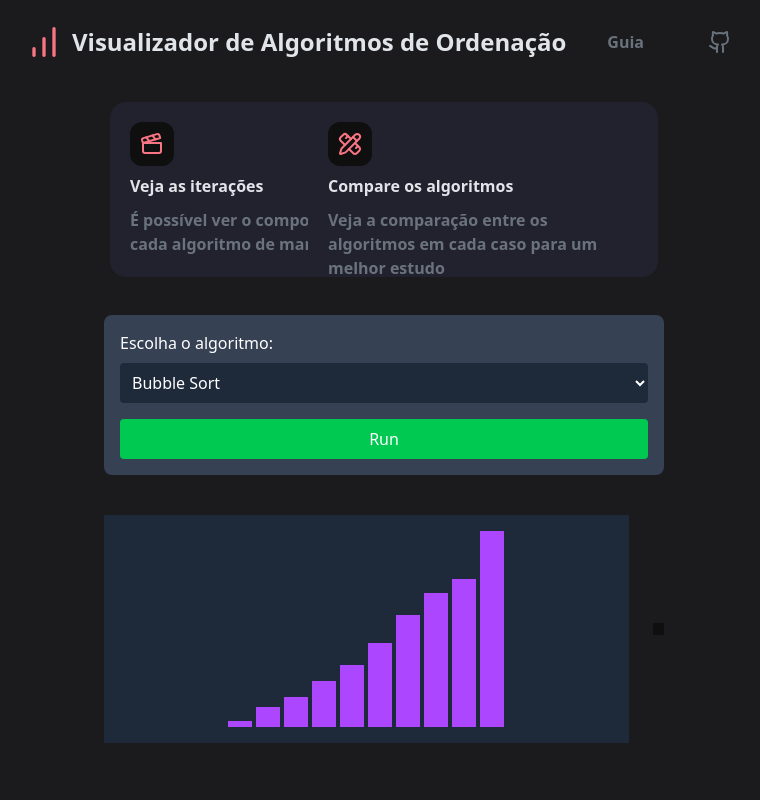
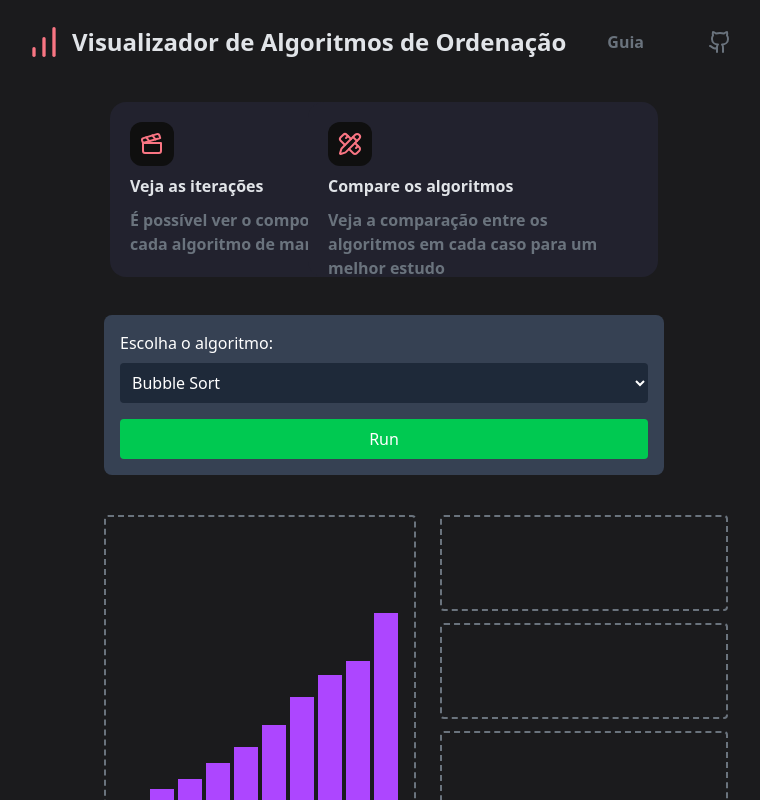
Before and after one commit to PedroCMotta-oficial/sorting_algorithms_viewer, a Next.js app in the folder web/: page / in a window 1280 px wide. Shown: the top 800 px of the page, without its empty margins (256-1016 px from the left). Built offline with nearby package versions, Linux system fonts and the light colour scheme.

Commit message:
UX/UI v5.1

```diff
--- a/web/src/app/components/SortingComparisons.tsx
+++ b/web/src/app/components/SortingComparisons.tsx
@@ -1,7 +1,9 @@
 export default function SortingComparisons() {
   return (
-    <div className="w-3 h-3 bg-DarkerBackground">
-
+    <div className="flex flex-col gap-3">
+      <div className="w-2xs h-24 bg-background rounded-sm border-2 border-textSecundary border-dashed"></div>
+      <div className="w-2xs h-24 bg-background rounded-sm border-2 border-textSecundary border-dashed"></div>
+      <div className="w-2xs h-24 bg-background rounded-sm border-2 border-textSecundary border-dashed"></div>
     </div>
   )
 }
--- a/web/src/app/components/SortingVisualizer.tsx
+++ b/web/src/app/components/SortingVisualizer.tsx
@@ -22,7 +22,7 @@
   const currentArray = iterations[currentStep] || [];
 
   return (
-    <div className="relative w-full  bg-gray-800 flex items-end justify-center gap-1 p-4">
+    <div className="relative w-full h-full bg-background flex items-end justify-center gap-1 p-4 rounded-sm border-2 border-textSecundary border-dashed">
       {currentArray.map((value, index) => (
         <div
           key={index}
```
